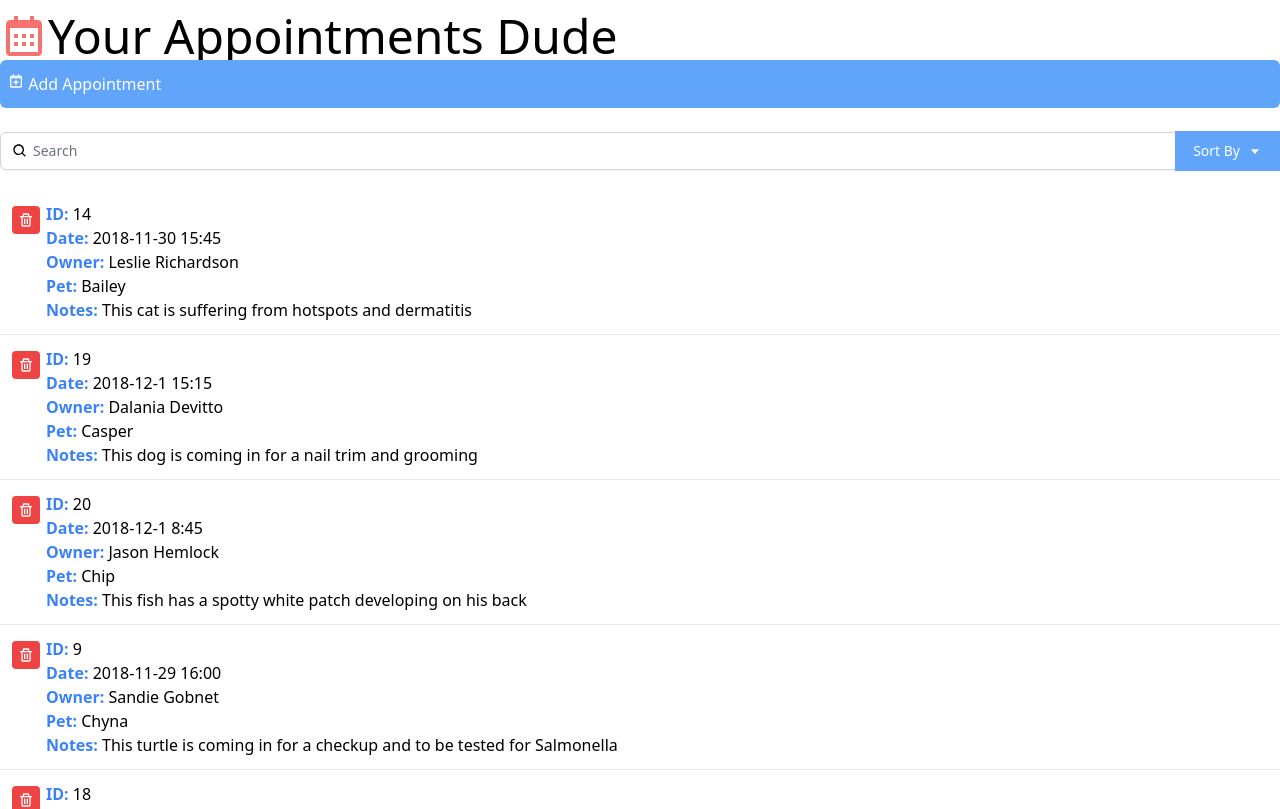
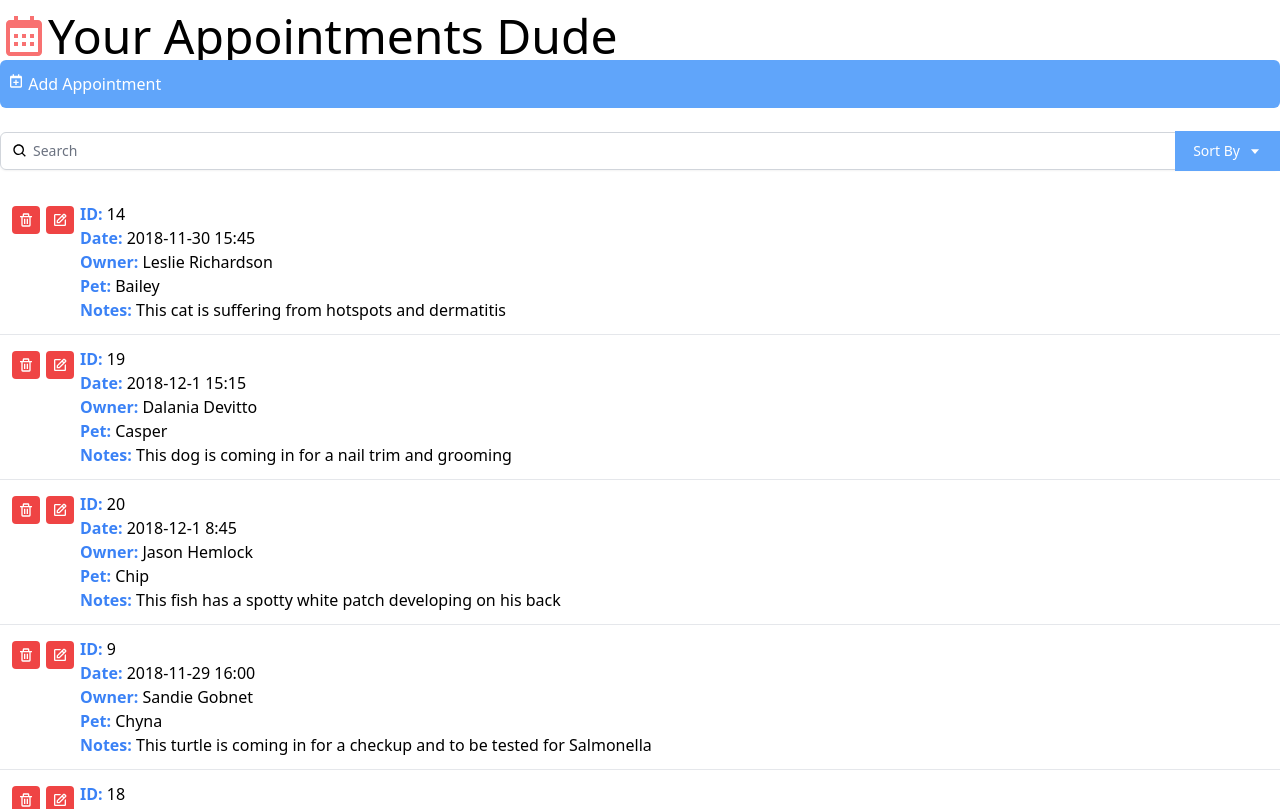
Before and after one commit to maplesyrupweb/react-interface, a React (Create React App) app: page / in a window 1280 px wide. Shown: the top 809 px of the page. Built offline with nearby package versions, Linux system fonts and the light colour scheme.

Commit message:
Add edit placeholder

```diff
--- a/src/App.js
+++ b/src/App.js
@@ -3,6 +3,7 @@ import { BiCalendar} from "react-icons/bi"
 import Search from "./components/Search"
 import AddAppointment from "./components/AddAppointment";
 import AppointmentInfo from "./components/AppointmentInfo";
+
 
 
 function App() {
@@ -18,6 +19,10 @@ function App() {
   let [sortBy, setSortBy] = useState("petName");
 
   let [orderBy, setOrderBy] = useState('asc');
+
+  let onQueryChange = "";
+  let onOrderByChange = "";
+  let onSortByChange = "";
 
   const filteredAppointments = appointmentList.filter (
     item => {
@@ -69,17 +74,31 @@ function App() {
           onSortByChange={mySort => setSortBy(mySort) }
           />
 
+        {console.log("query " + query)}
+        {console.log("onQueryChange " + onQueryChange)}
+        {console.log("orderBy " + orderBy)}
+        {console.log("onOrderByChange " + onOrderByChange)}
+        {console.log("sortBy " + sortBy)}
+        {console.log("onSortByChange " + onSortByChange)}
 
         <ul className="divide-y divide-gray-200">
           {filteredAppointments
             .map(appointment => (
               <AppointmentInfo key={appointment.id}
                 appointment={appointment}
+
+                // delete an appointment
                 onDeleteAppointment={
                   appointmentId =>
                     setAppointmentList(appointmentList.filter(appointment =>
                       appointment.id !== appointmentId))
+
+                } // end of delete
+
+                onEditAppointment={
+                  console.log("edit an appointment")
                 }
+
               />
           ))
           }
--- a/src/components/AddAppointment.js
+++ b/src/components/AddAppointment.js
@@ -43,12 +43,17 @@ setToggleForm(!toggleForm);
         toggleForm &&
         <div className="border-r-2 border-b-2 border-l-2 border-light-blue-500 rounded-b-md pl-4 pr-4 pb-4">
           <div className="sm:grid sm:grid-cols-3 sm:gap-4 sm:items-start  sm:pt-5">
+
+            {/* add appointment form */}
+            {/* ...formData is spread operator */}
+
             <label htmlFor="ownerName" className="block text-sm font-medium text-gray-700 sm:mt-px sm:pt-2">
               Owner Name
           </label>
             <div className="mt-1 sm:mt-0 sm:col-span-2">
               <input
                 type="text"
+                // repeated for every form input field
                 onChange={(event) => {setFormData({...formData, owerName: event.target.value})}}
                 value={formData.owerNameName}
                 name="ownerName"
--- a/src/components/AppointmentInfo.js
+++ b/src/components/AppointmentInfo.js
@@ -1,12 +1,18 @@
 import { BiTrash } from "react-icons/bi"
+import { BiEdit } from "react-icons/bi"
 
-const AppointmentInfo = ({appointment, onDeleteAppointment }) => {
+const AppointmentInfo = ({appointment, onDeleteAppointment, onEditAppointment }) => {
 
     return(
         <li className="px-3 py-3 flex items-start">
         <button onClick = { ()=> onDeleteAppointment(appointment.id)} type="button"
         className="p-1.5 mr-1.5 mt-1 rounded text-white bg-red-500 hover:bg-yellow-700 focus:outline-none focus:ring-2 focus:ring-offset-2 focus:ring-blue-500">
         <BiTrash /></button>
+
+        <button onClick = { ()=> onEditAppointment(appointment.id)} type="button"
+        className="p-1.5 mr-1.5 mt-1 rounded text-white bg-red-500 hover:bg-yellow-700 focus:outline-none focus:ring-2 focus:ring-offset-2 focus:ring-blue-500">
+        <BiEdit /></button>
+
         <div className="flex-grow">
         <div><b className="font-bold text-blue-500">ID:</b> {appointment.id}</div>
         <div><b className="font-bold text-blue-500">Date:</b> {appointment.aptDate}</div>
```
